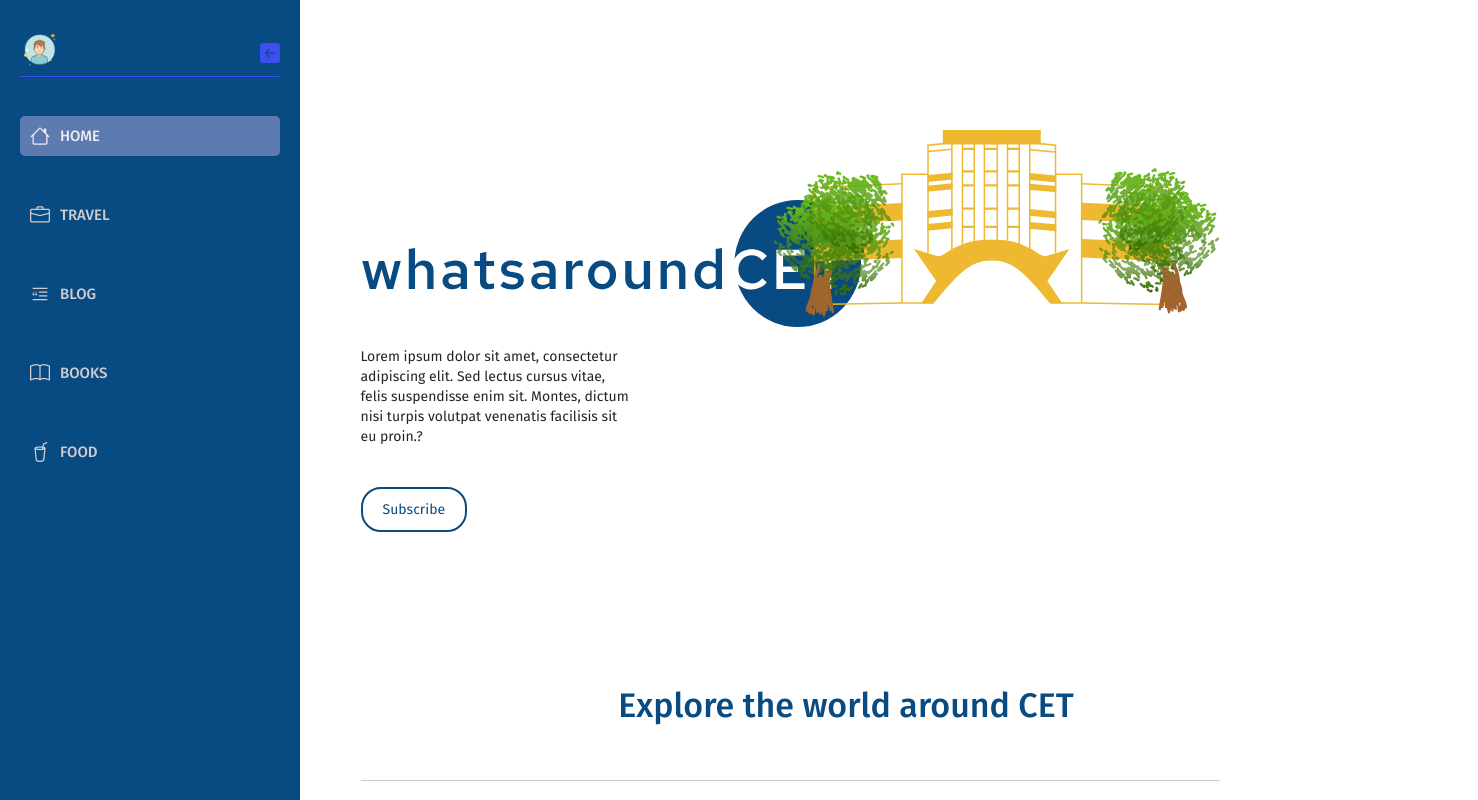
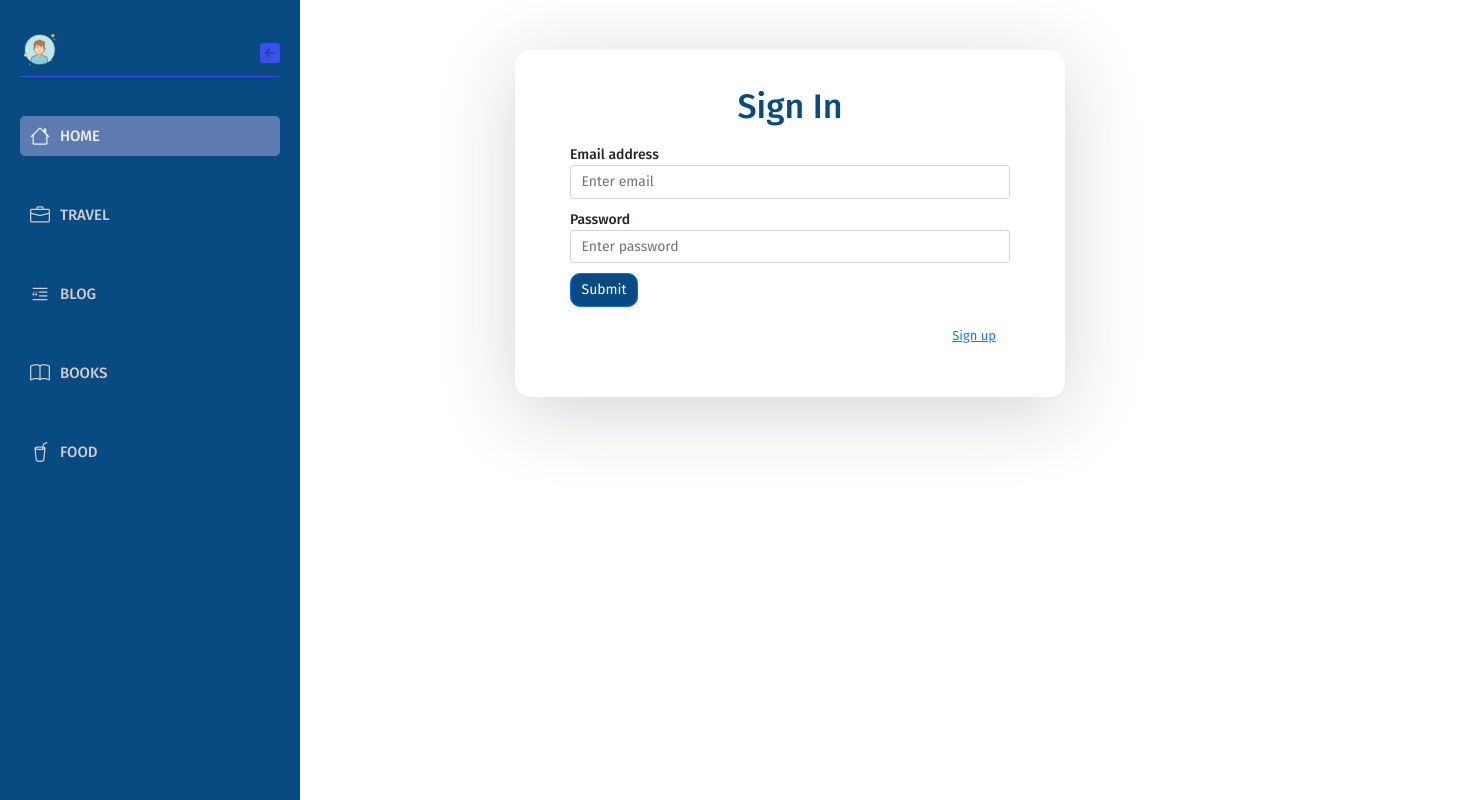
Before and after one commit to neethunsr/whatsaroundCET, a React (Create React App) app: page / in a window 1280 px wide. Shown: the top 800 px of the page, 1478 px wide, since content can reach past the window. Built offline with nearby package versions, Linux system fonts and the light colour scheme.

Commit message:
signup connected

```diff
--- a/src/components/App.js
+++ b/src/components/App.js
@@ -13,6 +13,7 @@ import {BrowserRouter as Router,Switch,Route, Link} from "react-router-dom";
 
 function App() {
   const [inactive, setInactive] = useState(false);
+  const [logged, setLogged] = useState(false);
 
   return (
     <div className="App">
@@ -24,7 +25,7 @@ function App() {
         <div className={`box ${inactive ? "inactive" : ""}`}>
         <Switch>
             <Route exact path={'/'}>
-              <Home />
+              <Login />
             </Route>
             <Route path={'/travel'}>
               <Travel />
@@ -41,8 +42,8 @@ function App() {
             <Route path={'/form'}>
               <Form />
             </Route>
-            <Route path={'/sign-in'}>
-              <Login />
+            <Route path={'/home'}>
+            <Home />
             </Route>
             <Route path={'/sign-up'}>
               <SignUp />
--- a/src/components/login_component.js
+++ b/src/components/login_component.js
@@ -22,7 +22,7 @@ export default function Login() {
             );
 
 			if(res.data.success) {
-				return history.push('/');
+				return history.push('/home');
 			}
 
         } catch(err) {
--- a/src/components/signup_component.js
+++ b/src/components/signup_component.js
@@ -1,23 +1,57 @@
-import React, { Component } from "react";
-import {BrowserRouter as Router,Switch,Route,Link} from "react-router-dom";
+import React, { Component, useState } from "react";
+import axios from "axios";
+import {BrowserRouter as Router,Switch,Route,Link,useHistory} from "react-router-dom";
 import './loginSignup.css'
 
 function SignUp(props)
     {
+        const history = useHistory();
+
+        const handleSignin = async (e) => {
+            e.preventDefault();
+
+            try {
+                const res = await axios.post(
+                    'https://whatsaround-backend.herokuapp.com/register',
+                    {
+                        username: username,
+                        batch: year,
+                        dept: dept,
+                        mail: email,
+                        password: password
+                    }
+                );
+
+                if(res.data.success) {
+                    return history.push('/');
+                }
+
+            } catch(err) {
+                console.log(err.message);
+                alert('Signin failed');
+            }
+
+        }
+
+        const [username, setUsername] = useState("");
+        const [year, setYear] = useState("");
+        const [dept, setDept] = useState("");
+        const [email, setEmail] = useState("");
+        const [password, setPassword] = useState("");
         return (
             <div className="auth-wrapper">
          <div className="auth-inner">
-         <form>
+         <form onSubmit={handleSignin}>
                 <h3>Sign Up</h3>
 
                 <div className="form-group">
                     <label>Username</label>
-                    <input type="text" className="form-control" placeholder="First name" />
+                    <input type="text" className="form-control" placeholder="First name" value={username} onChange={(e)=>{setUsername(e.target.value)}} />
                 </div>
                 <div className="form-group">
                     <label for="inputState" class="form-label">Batch</label>
-                    <select id="inputState" class="form-select">
-                    <option selected>Select your Year</option>
+                    <select id="inputState" class="form-select" value={year} onChange={(e)=>{setYear(e.target.value)}}>
+                    <option selected disabled>Select your Year</option>
                     <option>S1/S2</option>
                     <option>S3/S4</option>
                     <option>S5/S6</option>
@@ -28,8 +62,8 @@ function SignUp(props)
                 </div>
                 <div className="form-group">
                     <label for="inputState" class="form-label">Department</label>
-                    <select id="inputState" class="form-select">
-                    <option selected>Select your Department</option>
+                    <select id="inputState" class="form-select" value={dept} onChange={(e)=>{setDept(e.target.value)}}>
+                    <option selected disabled>Select your Department</option>
                     <option>ARCH</option>
                     <option>CE</option>
                     <option>CSE</option>
@@ -43,17 +77,17 @@ function SignUp(props)
 
                 <div className="form-group">
                     <label>Email address</label>
-                    <input type="email" className="form-control" placeholder="Enter email" />
+                    <input type="email" className="form-control" placeholder="Enter email" value={email} onChange={(e)=>{setEmail(e.target.value)}} />
                 </div>
 
                 <div className="form-group">
                     <label>Password</label>
-                    <input type="password" className="form-control" placeholder="Enter password" />
+                    <input type="password" className="form-control" placeholder="Enter password" value={password} onChange={(e)=>{setPassword(e.target.value) }} />
                 </div>
 
                 <button type="submit" className="btn btn-primary btn-block">Sign Up</button>
                 <p className="forgot-password text-right">
-                    <a href="#"><Link className="nav-link" to={"/sign-in"}>Sign in</Link></a>
+                    <a href="#"><Link className="nav-link" to={"/"}>Sign in</Link></a>
                 </p>
             </form>
              </div>
```
